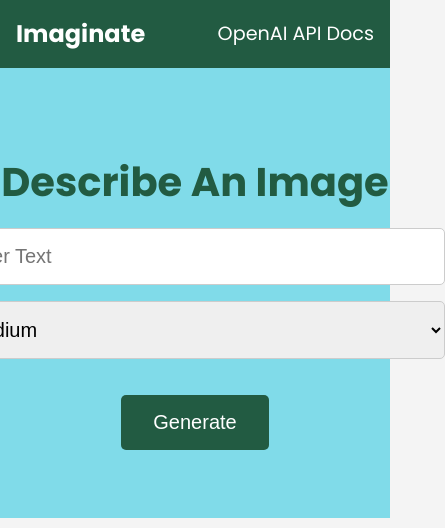
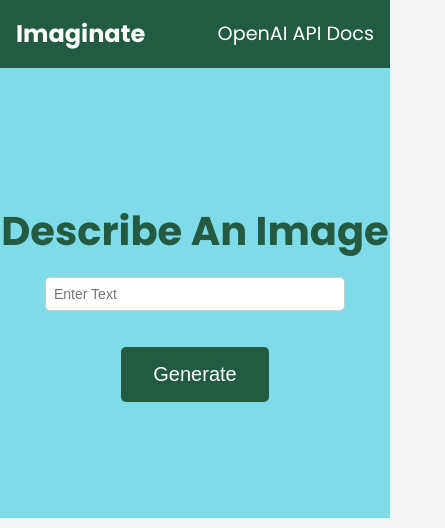
Before and after one commit to ishika-batra/imaginate, a website: page public/index.html in a window 390 px wide. Shown: the whole page, 445 px wide, since content can reach past the window. Drawn offline with Linux system fonts and the light colour scheme.

Commit message:
made responsive

```diff
--- a/controllers/openaiController.js
+++ b/controllers/openaiController.js
@@ -9,7 +9,7 @@ const generateImage = async (req, res) => {
   const { prompt, size } = req.body;
 
   const imageSize =
-    size === 'small' ? '256x256' : size === 'medium' ? '512x512' : '1024x1024';
+    size === 'large' ? '1024x1024' : size === 'medium' ? '512x512' : '256x256';
 
   try {
     const response = await openai.createImage({
--- a/public/css/style.css
+++ b/public/css/style.css
@@ -83,6 +83,20 @@ form select {
   margin-bottom: 1rem;
 }
 
+@media (max-width: 500px) {
+  .showcase form input,
+  form select {
+    font-size: 14px;
+    width: 300px;
+    max-width: 300px;
+    padding: 0.5rem;
+  }
+
+  .showcase form select {
+    display: none;
+  }
+}
+
 form button {
   font-size: 20px;
   padding: 1rem 2rem;
--- a/public/index.html
+++ b/public/index.html
@@ -38,8 +38,8 @@
         <!-- size -->
         <div class="form-control">
           <select name="size" id="size">
-            <option value="small">Small</option>
-            <option value="medium" selected>Medium</option>
+            <option value="small" selected>Small</option>
+            <option value="medium">Medium</option>
             <option value="large">Large</option>
           </select>
         </div>
--- a/public/js/main.js
+++ b/public/js/main.js
@@ -6,7 +6,7 @@ function onSubmit(e) {
 
   const prompt = document.querySelector('#prompt').value;
   const size = document.querySelector('#size').value;
-
+  console.log(size);
   if (prompt === '') {
     alert('Please add some text');
     return;
```
